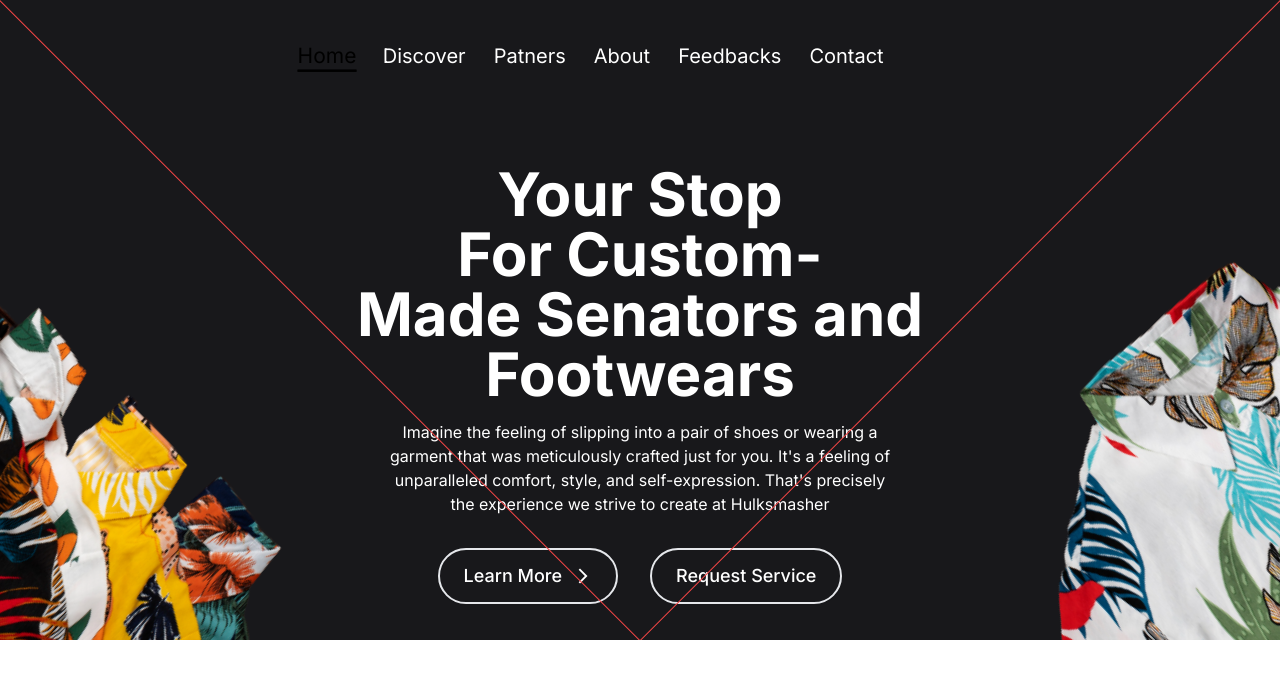
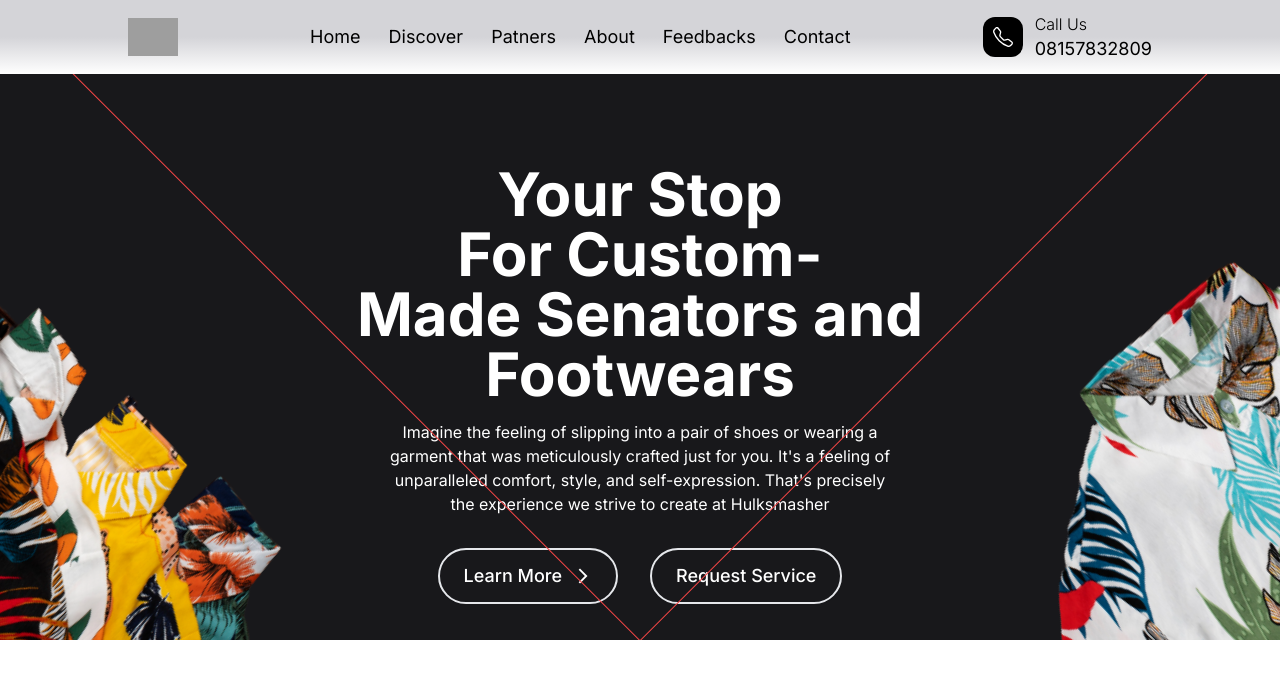
Before and after one commit to mmesomasaint/hulksmasher, a Next.js app: page / in a window 1280 px wide. Shown: the top 678 px of the page. Built offline with nearby package versions, Linux system fonts and the light colour scheme; grey boxes are pictures that could not be loaded.

Commit message:
Fix: Redesign the header

```diff
--- a/app/components/header.tsx
+++ b/app/components/header.tsx
@@ -4,16 +4,16 @@ import { useState, useCallback } from 'react'
 import Image from 'next/image'
 import Link from 'next/link'
 import { GiHamburgerMenu } from 'react-icons/gi'
-import { BsFillBagFill, BsFillPersonFill } from 'react-icons/bs'
+import { BsTelephone } from 'react-icons/bs'
 
 function Header() {
   const [isOpen, setIsOpen] = useState(false)
   const handleOpen = useCallback(() => setIsOpen((open) => !open), [])
 
   return (
-      <header className='absolute w-full bg-gradient-to-b from-zinc-900 via-zinc-900 to-black'>
+      <header className='fixed top-0 inset-x-0 z-50 w-full bg-gradient-to-b from-zinc-300 via-zinc-300 to-white'>
         <div className='relative max-w-[90rem] mx-auto'>
-          <div className='w-[98%] lg:w-[90%] xl:w-[80%] mx-auto py-4 md:py-7'>
+          <div className='w-[98%] lg:w-[90%] xl:w-[80%] mx-auto py-4'>
             <div className='flex justify-between items-center gap-6'>
               <div className=''>
                 <Image
@@ -23,45 +23,45 @@ function Header() {
                   alt='logo'
                 />
               </div>
-              <div className='flex justify-between items-center gap-7'>
+              <div className='col-span-3 flex justify-between items-center gap-7'>
                 <div
                   className={`${
-                    isOpen ? 'flex bg-black' : 'hidden'
+                    isOpen ? 'flex bg-white' : 'hidden'
                   } w-full lg:w-fit flex-col lg:flex-row absolute z-10 top-[99%] left-0 lg:static lg:bg-transparent lg:flex justify-evenly items-start lg:items-center gap-7 px-[1%] py-5 lg:p-0`}
                 >
-                  <span className='font-normal text-xl leading-none text-primary scale-105 underline underline-offset-[6px]'>
+                  <span className='font-normal text-lg leading-none text-primary'>
                     <Link href='/'>Home</Link>
                   </span>
-                  <span className='font-normal text-xl leading-none text-white hover:text-gray-300'>
+                  <span className='font-normal text-lg leading-none text-black hover:text-gray-600'>
                     <Link href='/discover'>Discover</Link>
                   </span>
-                  <span className='font-normal text-xl leading-none text-white hover:text-gray-300'>
+                  <span className='font-normal text-lg leading-none text-black hover:text-gray-600'>
                     <Link href='/patners'>Patners</Link>
                   </span>
-                  <span className='font-normal text-xl leading-none text-white hover:text-gray-300'>
+                  <span className='font-normal text-lg leading-none text-black hover:text-gray-600'>
                     <Link href='/about'>About</Link>
                   </span>
-                  <span className='font-normal text-xl leading-none text-white hover:text-gray-300'>
+                  <span className='font-normal text-lg leading-none text-black hover:text-gray-600'>
                     <Link href='/feedback'>Feedbacks</Link>
                   </span>
-                  <span className='font-normal text-xl leading-none text-white hover:text-gray-300'>
+                  <span className='font-normal text-lg leading-none text-black hover:text-gray-600'>
                     <Link href='/contact'>Contact</Link>
                   </span>
                 </div>
               </div>
-              <div className='flex justify-center items-center gap-7'>
+              <div className='flex justify-center items-center gap-3'>
                 <div className='block lg:hidden'>
                   <GiHamburgerMenu
                     className='text-3xl text-white'
                     onClick={handleOpen}
                   />
                 </div>
-                <button className='text-white text-base md:text-lg py-2 md:py-3 px-4 md:px-6 font-medium leading-none bg-transparent border-2 border-primary rounded-full'>
-                  Contact Us
+                <button className='flex-shrink-0 flex justify-center items-center w-10 h-10 bg-black rounded-xl'>
+                  <BsTelephone className='text-white text-xl' />
                 </button>
-                <div className='hidden xs:flex justify-center items-center gap-5'>
-                  <BsFillBagFill className='text-white text-lg md:text-xl' />
-                  <BsFillPersonFill className='text-white text-lg md:text-xl' />
+                <div className='flex flex-col justify-center items-start gap-2'>
+                  <span className='font-light text-base leading-none text-black'>Call Us</span>
+                  <span className='font-normal text-lg leading-none text-black'>08157832809</span>
                 </div>
               </div>
             </div>
```
